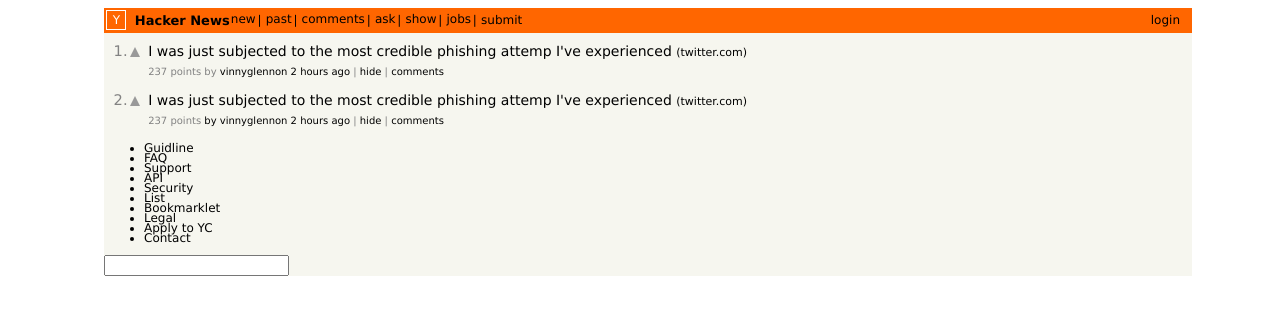
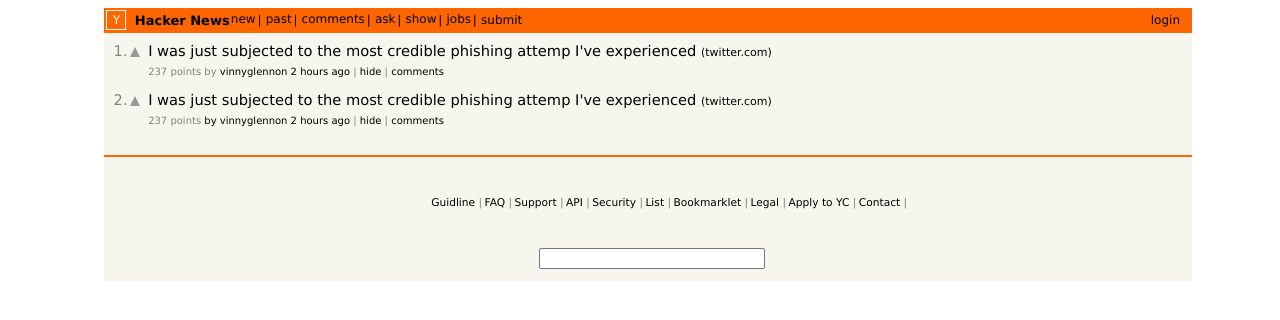
Before and after one commit to jagajastic/bycoin-hacker-news, an Angular app: page / in a window 1280 px wide. Shown: the top 320 px of the page. Built offline with nearby package versions, Linux system fonts and the light colour scheme.

Commit message:
add footer styles

```diff
--- a/src/styles.css
+++ b/src/styles.css
@@ -98,13 +98,15 @@
 }
 
 /* main content */
-
+.main-content-container a {
+  cursor: pointer;
+}
 .main-content-container a:visited {
   color: #828282;
 }
 
 .main-content-container {
-  font-size: 10.5pt;
+  font-size: 11pt;
   line-height: 14pt;
 }
 
@@ -147,6 +149,57 @@
   color: #828282;
 }
 
+/* footer section */
+footer {
+  border-top: 2px solid #f60;
+  margin-top: 2rem;
+  display: flex;
+  flex-direction: column;
+  align-items: center;
+}
+.footer-content {
+  display: flex;
+  flex-direction: row;
+  align-items: center;
+  justify-content: center;
+  flex-wrap: wrap;
+  width: 90%;
+  height: 91px;
+  font-size: 8pt;
+  margin: 0;
+}
+
+.footer-content ul {
+  display: flex;
+  flex-direction: row;
+  flex-wrap: wrap;
+  list-style-type: none;
+}
+
+.footer-content ul li {
+  padding-left: 0.2rem;
+}
+
+.footer-content ul li:after {
+  content: " | ";
+  line-height: 15px;
+  color: #828282;
+}
+
+.search-box {
+  width: 90%;
+  margin-bottom: 1rem;
+}
+
+.search-box input {
+  width: 100%;
+  outline: none;
+}
+
+.search-box input:focus {
+  border: 1px solid red;
+}
+
 /* Desktop view */
 @media screen and (min-width: 780px) {
   body {
@@ -179,4 +232,10 @@
   .header-col-list ul {
     width: 100%;
   }
+
+  /* footer */
+  .search-box {
+    width: 20%;
+    outline: none;
+  }
 }
```
